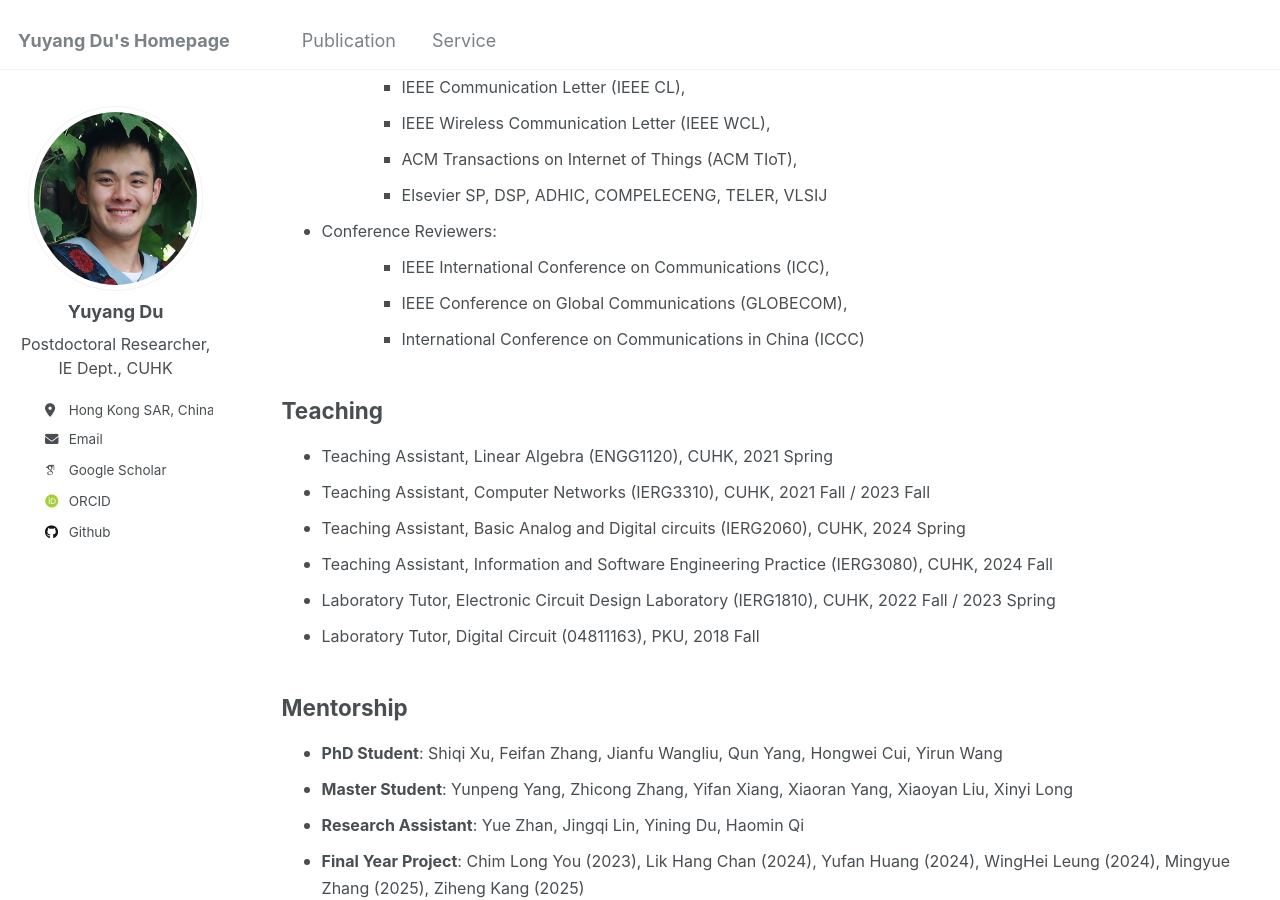
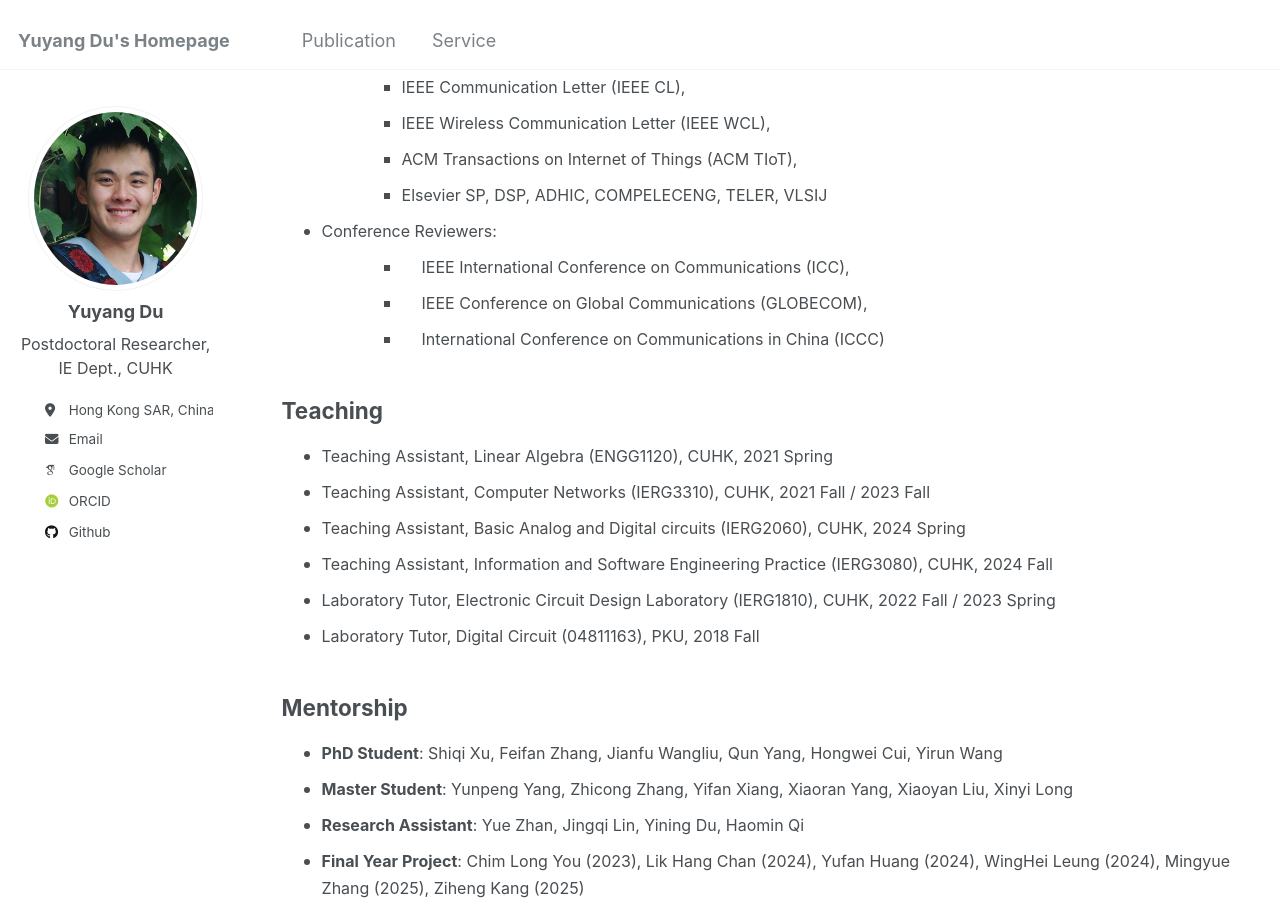
Before and after one commit to yuyangdu01/yuyangdu01.github.io, a Jekyll site: the page built from _pages/cv.md, in a window 1280 px wide and 900 px high, scrolled down 339 px. Built offline with Jekyll 4.4.1, drawn with Linux system fonts in a browser that asks for light colours; some web fonts are replaced.

Commit message:
Update cv.md

```diff
--- a/_pages/cv.md
+++ b/_pages/cv.md
@@ -27,9 +27,9 @@ Reviewer
   <li><font size=3>Conference Reviewers:</font></li>
     <ul>
       <ul>
-        <li><font size=3>IEEE International Conference on Communications (ICC),</font></li>
-        <li><font size=3>IEEE Conference on Global Communications (GLOBECOM),</font></li>
-        <li><font size=3>International Conference on Communications in China (ICCC)</font></li>
+        <li style="padding-left: 20px;"><font size=3>IEEE International Conference on Communications (ICC),</font></li>
+        <li style="padding-left: 20px;"><font size=3>IEEE Conference on Global Communications (GLOBECOM),</font></li>
+        <li style="padding-left: 20px;"><font size=3>International Conference on Communications in China (ICCC)</font></li>
       </ul>
     </ul>
 </ul>
```
